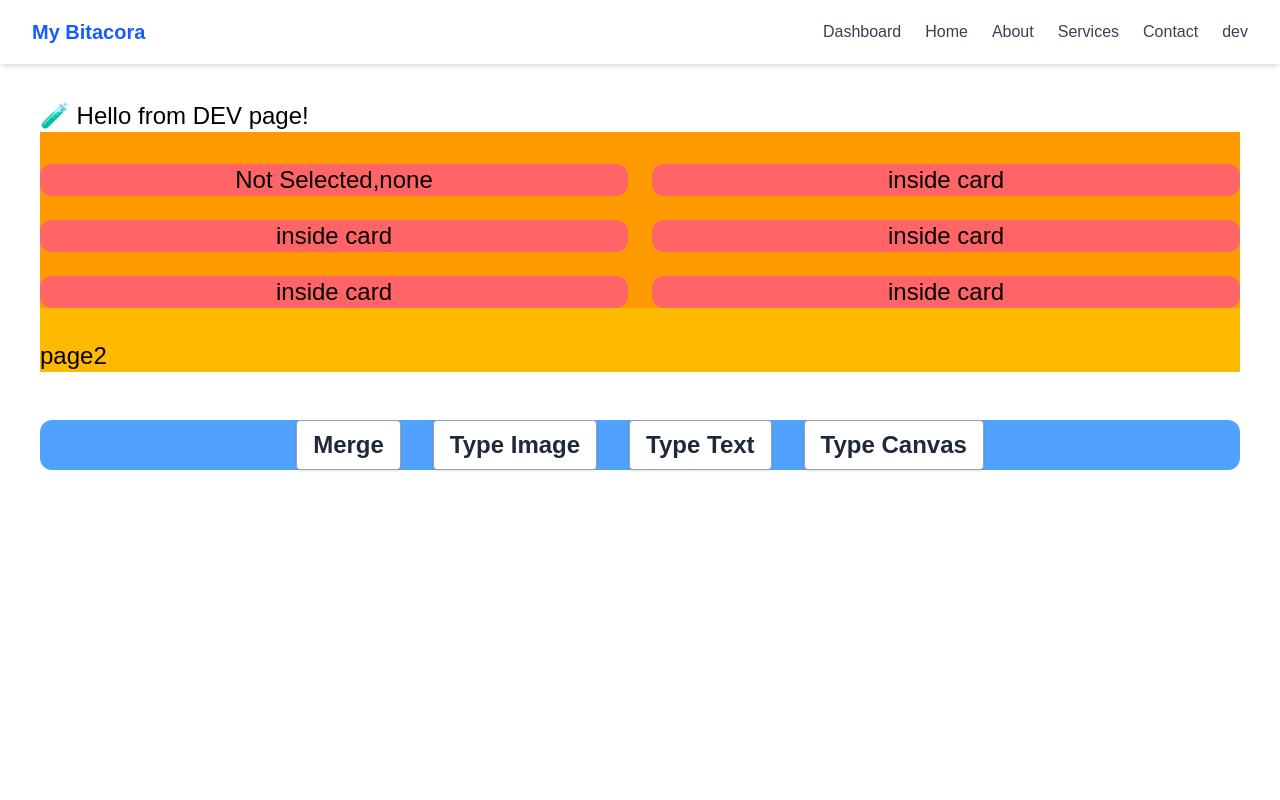
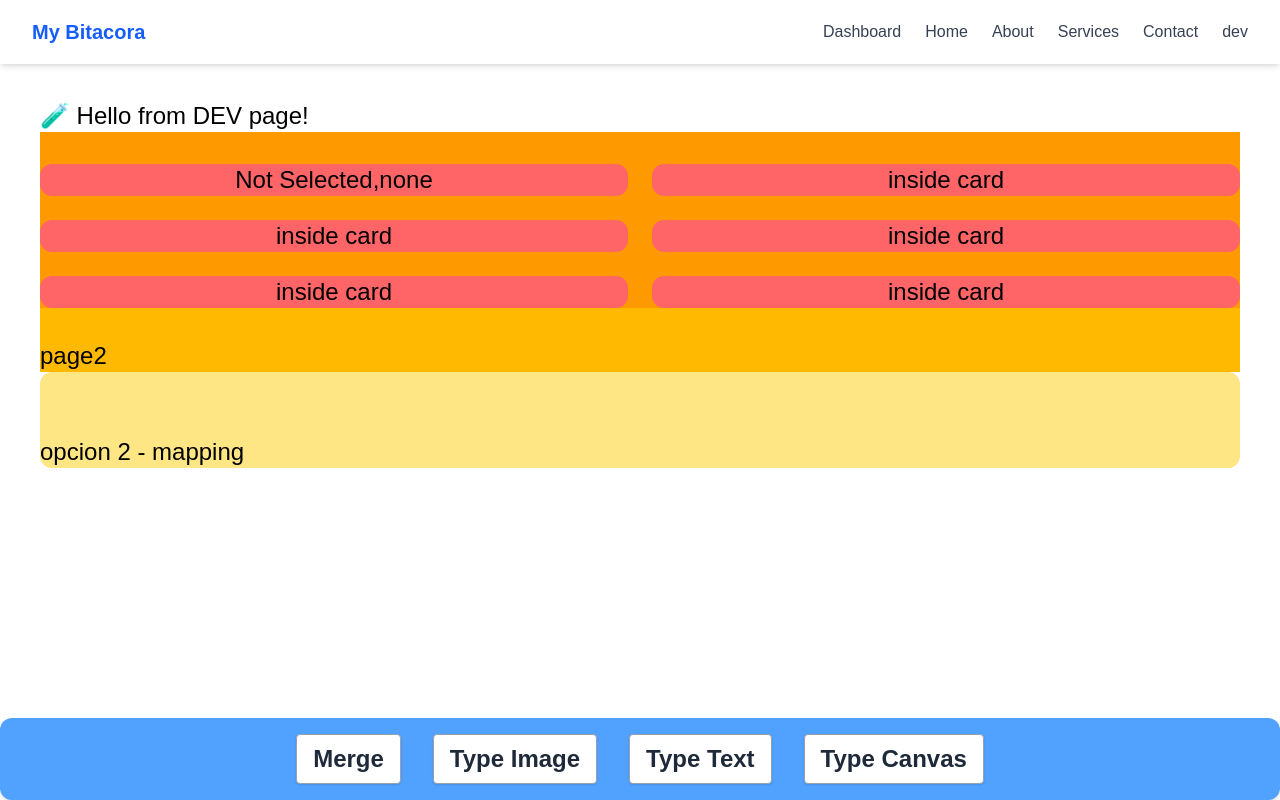
Before and after one commit to HadeOnMind/next-bitacora, a Next.js app: page /workspace/dev in a window 1280 px wide. Built offline with nearby package versions, Linux system fonts and the light colour scheme.

Commit message:
Bottom Bar

```diff
--- a/app/workspace/dev/page.tsx
+++ b/app/workspace/dev/page.tsx
@@ -68,7 +68,8 @@ type: "empty" | "image" | "text";
 
   return (
     <div className="p-10 text-black text-2xl pt-25">
-      🧪 Hello from DEV page!
+      <div>🧪 Hello from DEV page!</div>
+
 
 
 
@@ -146,8 +147,19 @@ page2
       </div>
 
 
+      <div className='pt-16 bg-amber-200 rounded-xl'>
+        opcion 2 - mapping
 
-      <div className="flex bg-blue-400 rounded-xl mt-12 gap-8 items-center justify-center-safe">
+        <div>
+
+        </div>
+
+      </div>
+
+
+
+      <div className="flex bg-blue-400 rounded-xl mt-12 gap-8 items-center justify-center-safe
+      fixed bottom-0 left-0 w-full z-50 shadow-md p-4">
         <button className="bg-white hover:bg-gray-100 text-gray-800 font-semibold py-2 px-4 border border-gray-400 rounded shadow">Merge</button>
         <button className="bg-white hover:bg-gray-100 text-gray-800 font-semibold py-2 px-4 border border-gray-400 rounded shadow"
         onClick={() => setType("img")}>Type Image</button>
```
